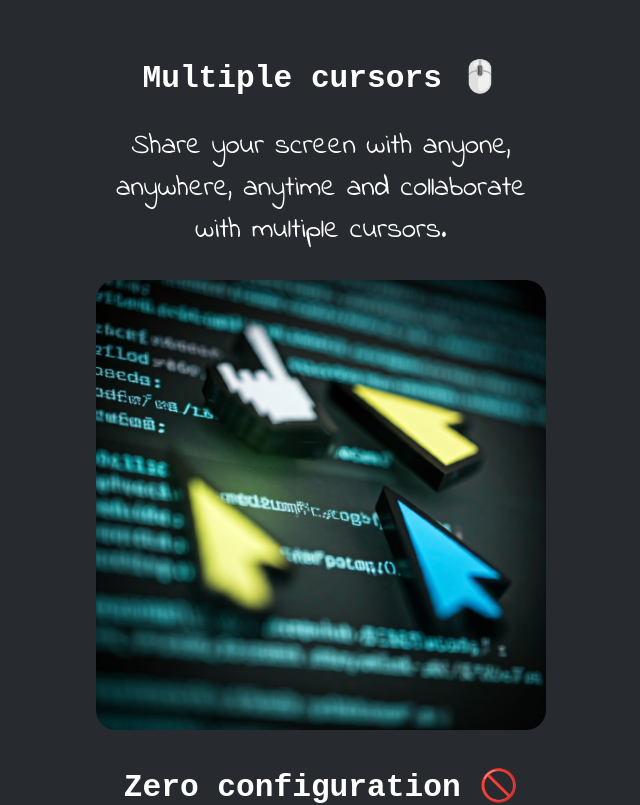
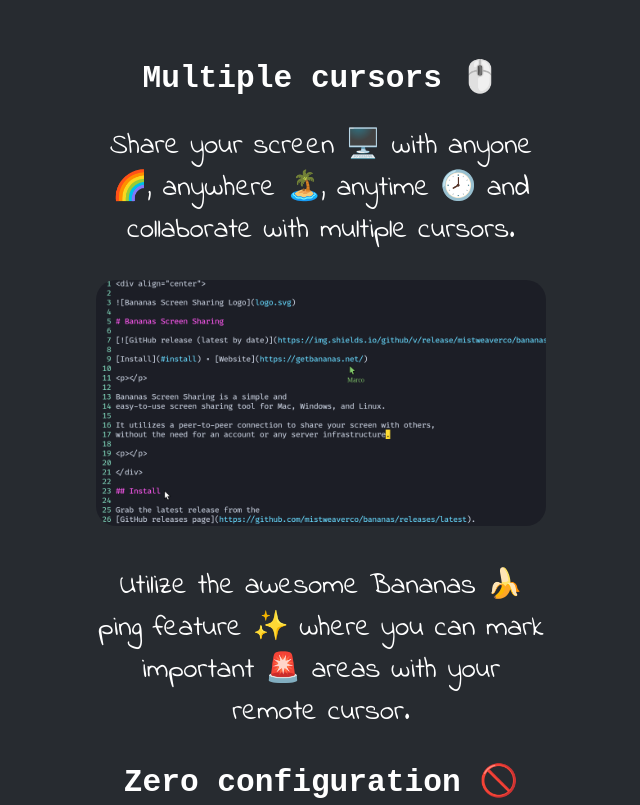
Before and after one commit to mistweaverco/www.getbananas.net, a SvelteKit app: page / in a window 1280 px wide. Shown: the part 1480-2285 px from the top of the page, without its empty margins (319-959 px from the left). Built offline with nearby package versions, Linux system fonts and the light colour scheme.

Commit message:
feat(ux): update multi cursor picture

```diff
--- a/src/routes/(index)/+page.svelte
+++ b/src/routes/(index)/+page.svelte
@@ -2,32 +2,25 @@
 	import './modal.css';
 	import HeadComponent from '$lib/HeadComponent.svelte';
 	import GitHubIcon from '$lib/icons/fontawesome/github.svelte';
-	import { onMount } from 'svelte';
 	const DOWNLOAD_BASE = 'https://github.com/mistweaverco/bananas/releases/latest/download/';
 
 	/**
-	 * @type {HTMLDivElement}
+	 * @type {boolean}
 	 */
-	let modalLinuxDownload;
+	let modalLinuxDownloadIsActive = false;
 
+	const toggleModalLinuxDownload = () => {
+		modalLinuxDownloadIsActive = !modalLinuxDownloadIsActive;
+	};
 	/**
-	 * @type {HTMLButtonElement}
+	 * @param {MouseEvent} evt
+	 * @this {HTMLAnchorElement}
 	 */
-	let linuxDownloadButton;
-
-	/**
-	 * @type {HTMLButtonElement}
-	 */
-	let modelLinuxDownloadCloseButton;
-
-	onMount(() => {
-		linuxDownloadButton.addEventListener('click', () => {
-			modalLinuxDownload.classList.toggle('is-active');
-		});
-		modelLinuxDownloadCloseButton.addEventListener('click', () => {
-			modalLinuxDownload.classList.remove('is-active');
-		});
-	});
+	function showFullScreenImage(evt) {
+		evt.preventDefault();
+		const img = /** @type {HTMLImageElement} */ (this.querySelector('img'));
+		img.requestFullscreen();
+	}
 </script>
 
 <HeadComponent
@@ -38,14 +31,10 @@
 	}}
 />
 
-<div class="modal" bind:this={modalLinuxDownload}>
+<div class="modal {modalLinuxDownloadIsActive ? 'is-active' : ''}">
 	<div class="modal-background"></div>
 	<div class="modal-content">
-		<button
-			bind:this={modelLinuxDownloadCloseButton}
-			class="modal-close is-large"
-			aria-label="close"
-		>
+		<button on:click={toggleModalLinuxDownload} class="modal-close is-large" aria-label="close">
 			<span aria-hidden="true">&times;</span>
 		</button>
 		<div class="box">
@@ -118,7 +107,7 @@
 						<span>Mac</span>
 					</a>
 				</button>
-				<button bind:this={linuxDownloadButton} class="button is-linux">
+				<button on:click={toggleModalLinuxDownload} class="button is-linux">
 					<span class="icon">
 						<i class="fa-brands fa-linux"></i>
 					</span>
@@ -134,11 +123,25 @@
 			</a>
 		</div>
 		<h2>Multiple cursors 🖱️</h2>
-		<p>Share your screen with anyone, anywhere, anytime and collaborate with multiple cursors.</p>
-		<img src="/showcase-multiple-cursors.jpg" class="rounded" alt="Multiple cursors showcase" />
+		<p>
+			Share your screen 🖥️ with anyone 🌈, anywhere 🏝️, anytime 🕗 and collaborate with multiple
+			cursors.
+		</p>
+		<a
+			href="/showcase-multiple-cursors.png"
+			on:click={showFullScreenImage}
+			target="_blank"
+			rel="noopener"
+		>
+			<img src="/showcase-multiple-cursors.png" class="rounded" alt="Multiple cursors showcase" />
+		</a>
+		<p>
+			Utilize the awesome Bananas 🍌 ping feature ✨ where you can mark important 🚨 areas with your
+			remote cursor.
+		</p>
 		<h2>Zero configuration 🚫</h2>
 		<p>
-			No need to sign up, log in, or create an account. Just share your screen and start
+			No need to sign up, log in, or create an account 🥷. Just share your screen and start
 			collaborating.
 		</p>
 		<h2>Privacy first 🕵️</h2>
```
Also changed, not shown: static/showcase-multiple-cursors.jpg (deleted), static/showcase-multiple-cursors.png (added).
